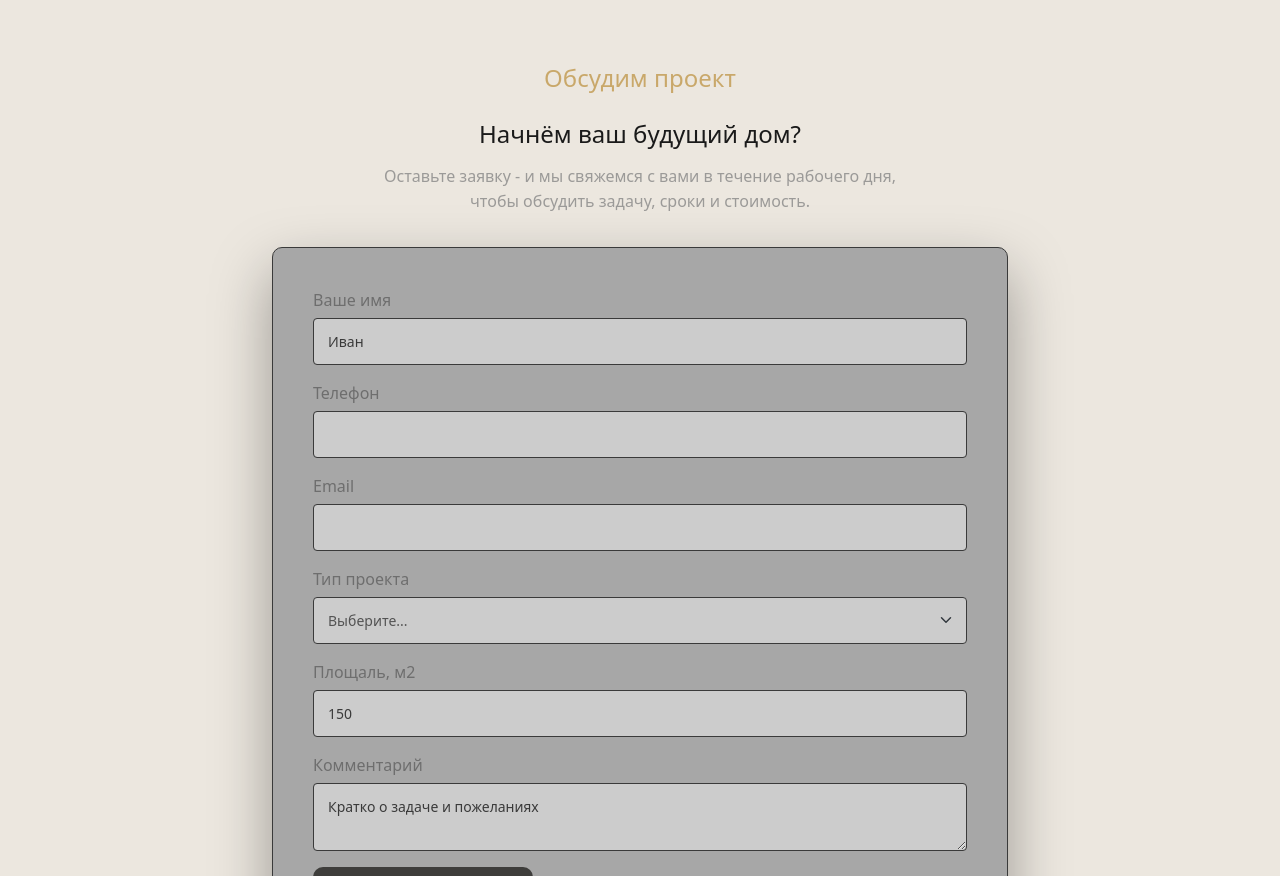
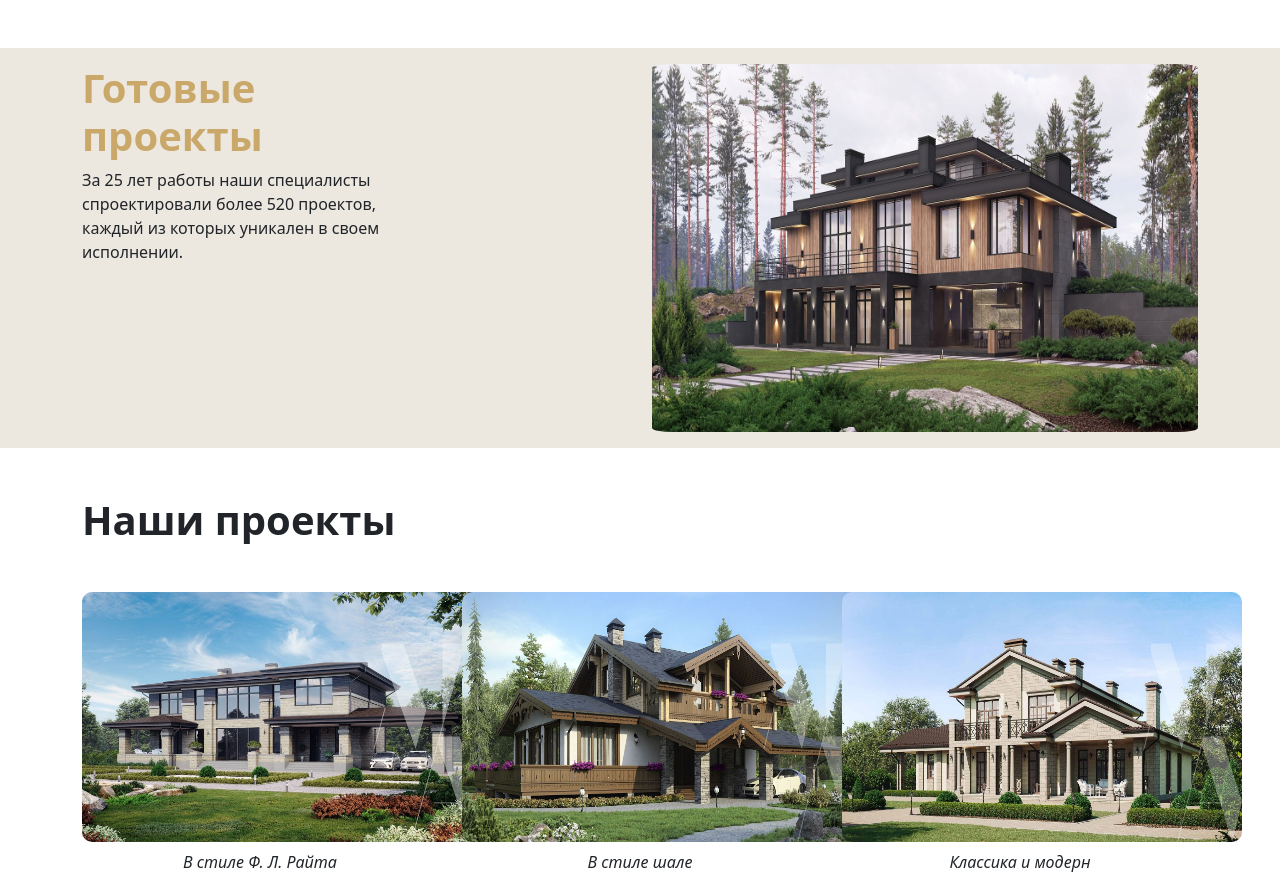
Before and after one commit to s1llyh4mster/-, a plain HTML site: page index.html in a window 1280 px wide. Shown: the part 796-1672 px from the top of the page. Drawn offline with nearby package versions, Linux system fonts and the light colour scheme.

Commit message:
проекты

```diff
--- a/css/style.css
+++ b/css/style.css
@@ -32,6 +32,27 @@ header {
     border-radius: 10px;
     padding: 20px 50px 20px 50px;
     height: 700px;
+}
+
+.projects-bg {
+    background-color: #ece7df;
+}
+
+.projects-info h1 {
+    color: #c9a86a;
+    font-weight: bold;
+}
+
+.main-project-image {
+    width: 100%;
+    height: 400px;
+    border-radius: 20px;
+}
+
+.project-image {
+    width: 400px;
+    height: 250px;
+    border-radius: 10px;
 }
 
 /* Заявка */
--- a/index.html
+++ b/index.html
@@ -18,7 +18,7 @@
         <nav class="navbar navbar-expand-lg">
             <div class="collapse navbar-collapse">
                 <div class="navbar-nav">
-                    <a class="nav-link" href="#">Проекты</a>
+                    <a class="nav-link" href="#projects">Проекты</a>
                     <a class="nav-link" href="#">Команда</a>
                     <a class="nav-link" href="#">Подход к работе</a>
                     <a class="nav-link" href="#">Заявка</a>
@@ -28,6 +28,8 @@
         </div>
     </header>
 
+    <!--баннер-->
+
     <section class="banner">
         <div class="container banner-bg d-flex flex-column justify-content-end">
             <div class="row">
@@ -35,6 +37,44 @@
                     <h1 class="text-white fw-bold">Лучшие решения <br> сложных задач</h1>
                 </div>
             </div>
+        </div>
+    </section>
+
+    <!--проекты-->
+
+    <section class="mt-5 projects-bg" id="projects">
+        <div class="container">
+            <div class="row">
+                <div class="col-md-4 projects-info py-3">
+                    <h1>Готовые проекты</h1>
+                    <p>За 25 лет работы наши специалисты спроектировали более 520 проектов, каждый из которых уникален в
+                        своем исполнении.</p>
+                </div>
+                <div class="col-md-2"></div>
+                <div class="col-md-6">
+                    <img src="images/main_project.jpg" class="main-project-image img-fluid py-3" alt="">
+                </div>
+            </div>
+    </section>
+
+    <section class="mt-5">
+        <div class="container">
+            <div class="row">
+                <h1 class="mb-5 fw-bold">Наши проекты</h1>
+                <div class="col-md-4">
+                    <img src="images/project_wright.jpg" class="project-image" alt="">
+                    <p class="text-center mt-2 fst-italic">В стиле Ф. Л. Райта</p>
+                </div>
+                <div class="col-md-4">
+                    <img src="images/project_chalet.jpg" class="project-image" alt="">
+                    <p class="text-center mt-2 fst-italic">В стиле шале</p>
+                </div>
+                <div class="col-md-4">
+                    <img src="images/project_classic.jpg" class="project-image" alt="">
+                    <p class="text-center mt-2 fst-italic">Классика и модерн</p>
+                </div>
+            </div>
+        </div>
         </div>
     </section>
 
```
Also changed, not shown: images/main_project.jpg (added), images/project_chalet.jpg (added), images/project_classic.jpg (added), images/project_wright.jpg (added).
